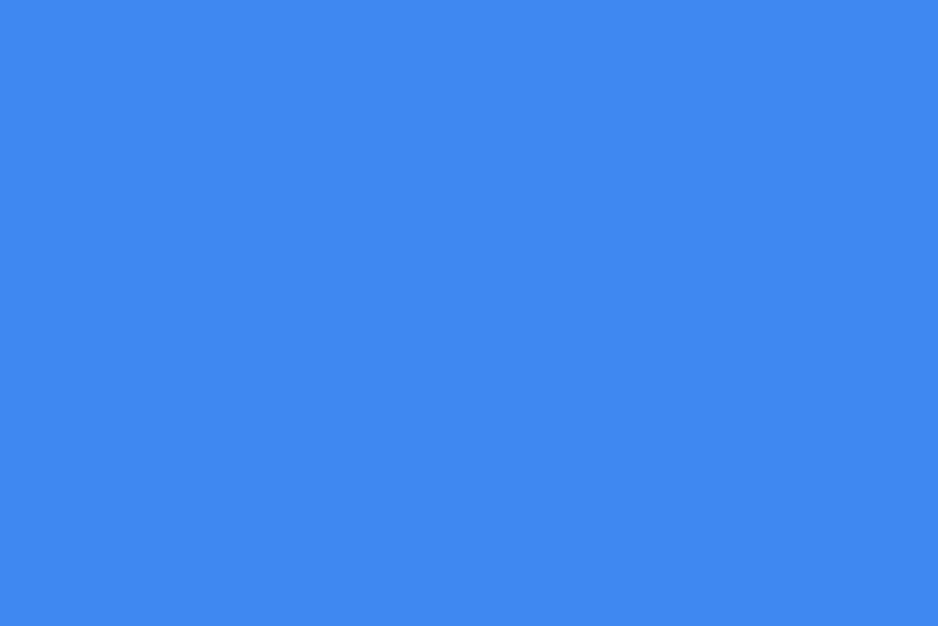
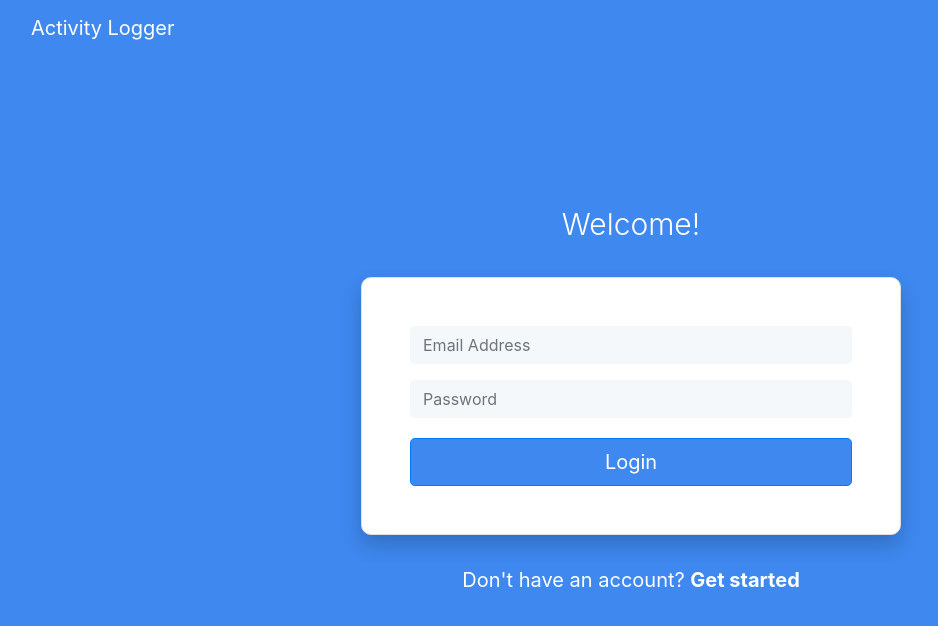
Before and after one commit to rohanpahwa27/ActivityLoggerUI, a React (Create React App) app: page / in a window 1280 px wide. Shown: the top 626 px of the page, without its empty margins (9-947 px from the left). Built offline with nearby package versions, Linux system fonts and the light colour scheme.

Commit message:
login page

```diff
--- a/src/App.js
+++ b/src/App.js
@@ -8,7 +8,7 @@ function App() {
   return (
     <Router>
       <Route path="/signup" component={Signup} />
-      <Route path="/login" component={Login} />
+      <Route path="/" component={Login} />
     </Router>
   );
 }
--- a/src/Login/LoginCard/LoginCard.js
+++ b/src/Login/LoginCard/LoginCard.js
@@ -1,13 +1,21 @@
 import React, { Component } from "react";
 import "./LoginCard.css";
-import { Form, Button, Container, Row, Col } from "react-bootstrap";
+import { Form, Button, Container, Row, Col, Collapse } from "react-bootstrap";
 import api from "../../Api/api.js";
 
 export default class LoginCard extends Component {
+  constructor(props) {
+    super(props);
+    this.state = { invalidCredentials: false };
+  }
+
   async handleLogin(event) {
     event.preventDefault();
     const email = event.target.elements.email.value;
     const password = event.target.elements.password.value;
+    this.setState({
+      invalidCredentials: true,
+    });
   }
 
   render() {
@@ -39,11 +47,37 @@ export default class LoginCard extends Component {
                       placeholder="Password"
                     />
                   </Form.Group>
+                  <Collapse in={this.state.invalidCredentials}>
+                    <div>
+                      <div className="d-flex flex-row invalid-credentials-container">
+                        <div className="alert-icon-container">
+                          <img
+                            alt=""
+                            src="/alert.png"
+                            width="20"
+                            height="20"
+                            className="d-inline-block align-top"
+                          />
+                        </div>
+                        <div>Unable to log in with provided credentials.</div>
+                      </div>
+                    </div>
+                  </Collapse>
                   <Button block size="lg" type="submit" className="login-btn">
-                    <span>Sign Up</span>
+                    <span>Login</span>
                   </Button>
                 </Form>
               </div>
+            </div>
+            <div>
+              <p className="get-started-text">
+                Don't have an account?{" "}
+                <strong>
+                  <a className="get-started-link" href="/signup">
+                    Get started
+                  </a>
+                </strong>
+              </p>
             </div>
           </Col>
         </Row>
```
Also changed, not shown: public/alert.png (added).
